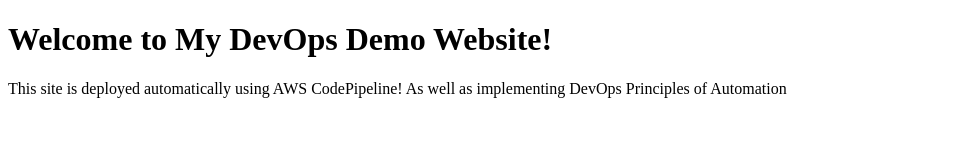
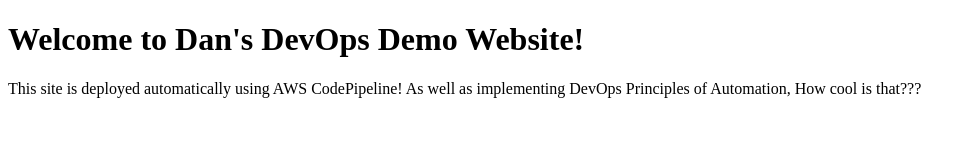
Before and after one commit to DanielMode/Devops-Demo, a plain HTML site: page index.html in a window 1280 px wide. Shown: the whole page, without its empty margins (0-976 px from the left). Drawn offline with Linux system fonts and the light colour scheme.

Commit message:
Update index.html

```diff
--- a/index.html
+++ b/index.html
@@ -4,7 +4,7 @@
     <title>My DevOps Demo v1</title>
 </head>
 <body>
-    <h1>Welcome to My DevOps Demo Website!</h1>
-    <p>This site is deployed automatically using AWS CodePipeline! As well as implementing DevOps Principles of Automation </p>
+    <h1>Welcome to Dan's DevOps Demo Website!</h1>
+    <p>This site is deployed automatically using AWS CodePipeline! As well as implementing DevOps Principles of Automation, How cool is that??? </p>
 </body>
 </html>
```
